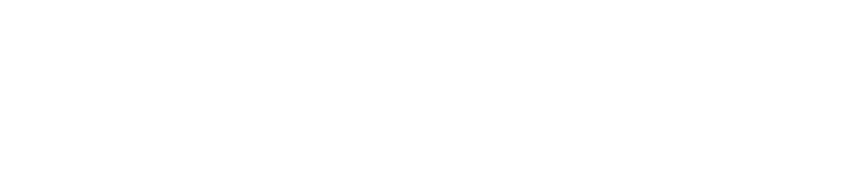
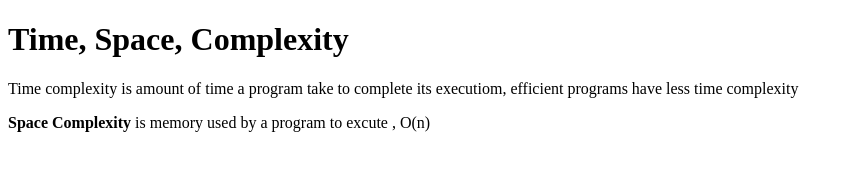
Before and after one commit to acciojob/time-and-space-complexity-Vishal9223, a website: page main.html in a window 1280 px wide. Shown: the whole page, without its empty margins (0-853 px from the left). Drawn offline with Linux system fonts and the light colour scheme.

Commit message:
created a submission

```diff
--- a/main.html
+++ b/main.html
@@ -8,6 +8,9 @@
 
 <body>
 	<!-- the entire body must be written by student -->
+  <h1>Time, Space, Complexity</h1>
+  <p>Time complexity is amount of time a program take to complete its executiom, efficient programs have less time complexity</p>
+  <p><b>Space Complexity</b> is memory used by a program to excute , O(n)</p>
     <script type="text/javascript" src="./script.js">
 </script>
 
```
